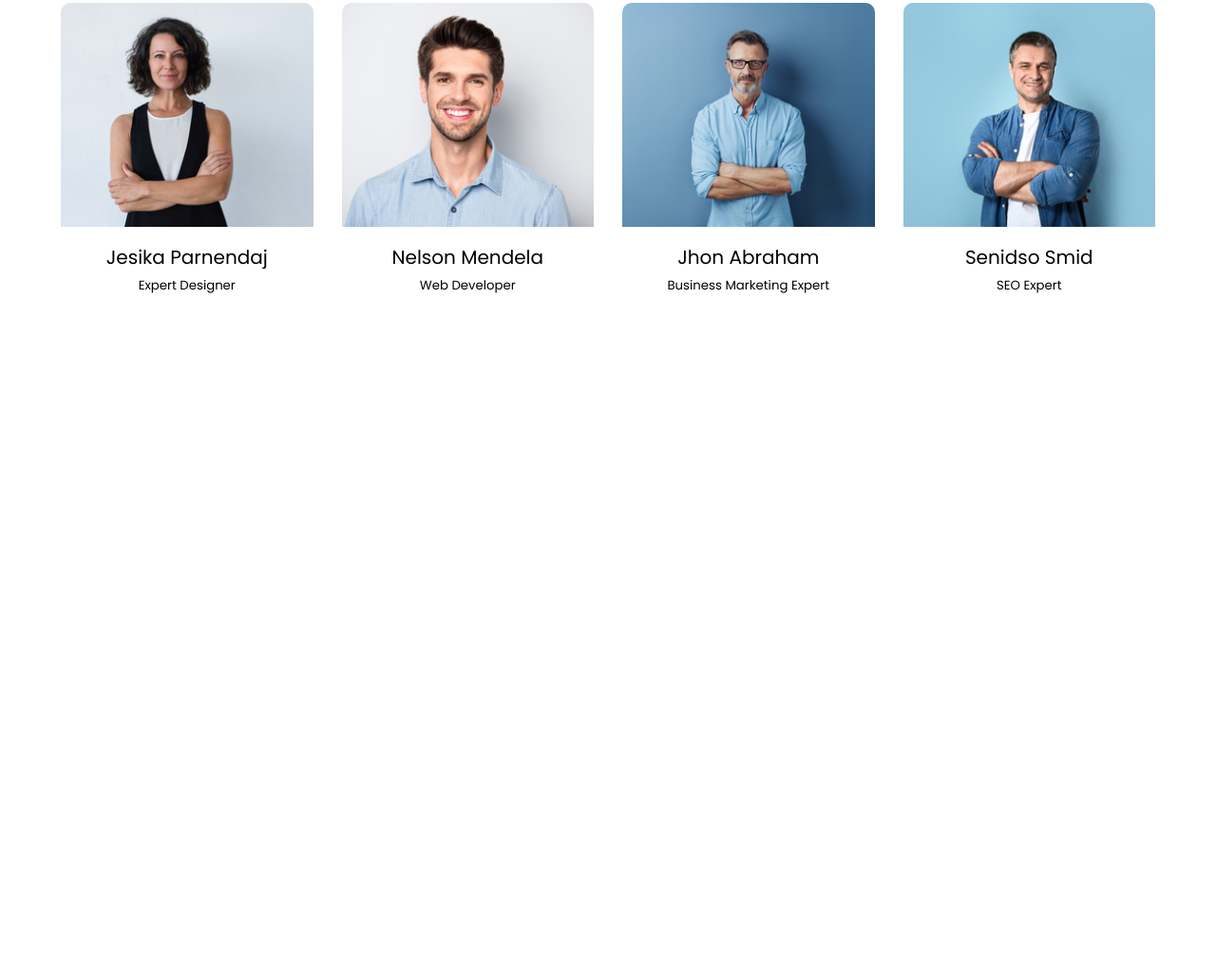
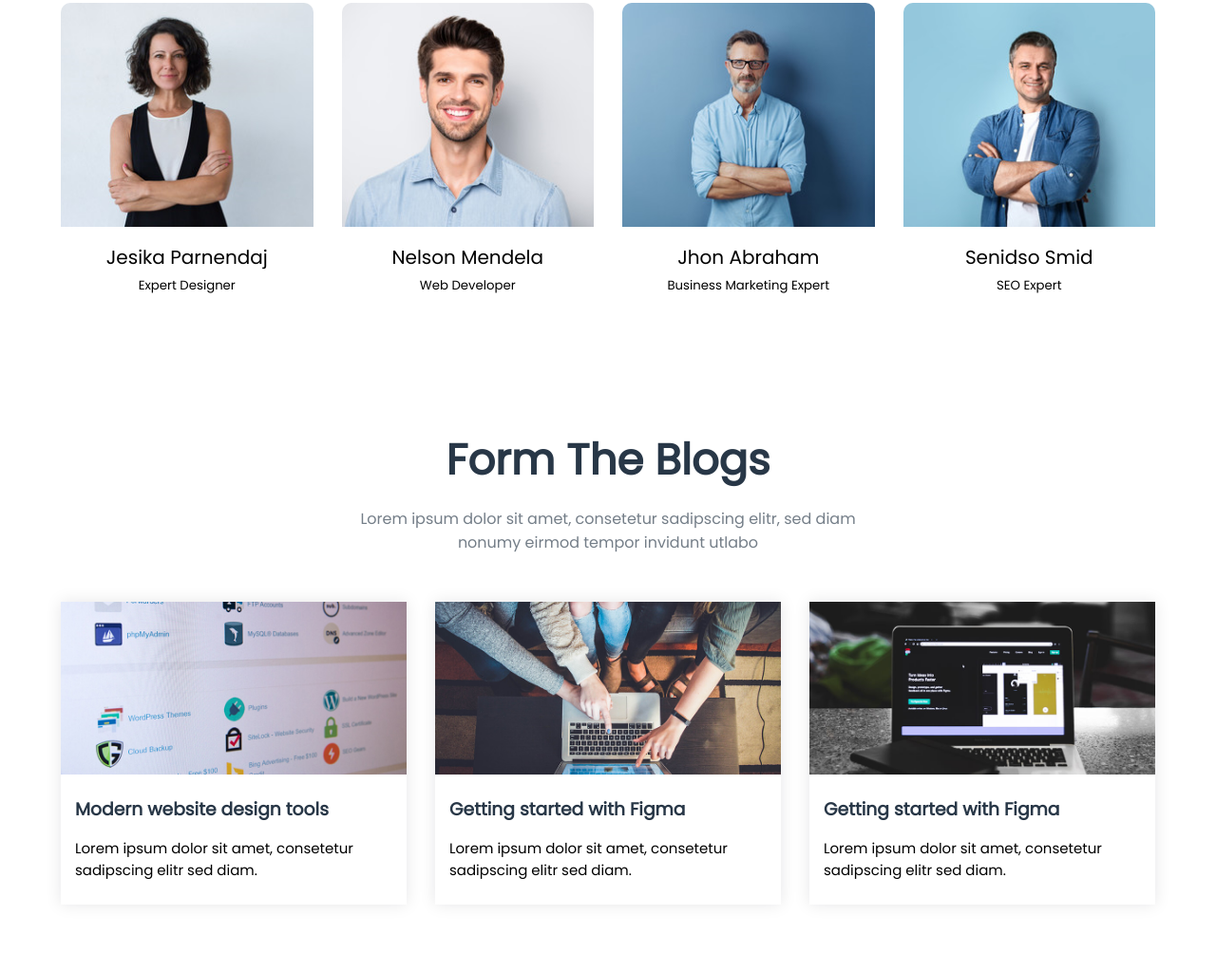
Before and after one commit to ashik-ashik/online-education, a website: page index.html in a window 1280 px wide. Shown: the part 5283-6306 px from the top of the page at 95% size. Before the commit the page ends 5664 px from the top, so only its background shows below. Drawn offline with nearby package versions, Linux system fonts and the light colour scheme.

Commit message:
[ADD] Blogs section added

```diff
--- a/css/includes/_homepage.scss
+++ b/css/includes/_homepage.scss
@@ -584,3 +584,57 @@ header.header{
 /*===============================================
   ! instructors seciton design
 ===============================================*/
+
+
+
+/*===============================================
+  Blogs seciton design
+===============================================*/
+#blogs{
+  padding: 70px 0;
+
+  .blogs-wrapper{
+    display: grid;
+    grid-template-columns: repeat(3, 1fr);
+    grid-gap: 30px;
+
+    .single-blog{
+      box-shadow: #11111a1a 0px 0px 16px;
+      transition: all 400ms;
+    }
+    .blog-img{
+      overflow: hidden;
+    }
+    .blog-img img{
+      transition: transform 600ms;
+    }
+    .single-blog:hover{
+      box-shadow: #11111a0d 0px 4px 16px, #11111a0d 0px 8px 32px;
+      transform: translateY(-15px);
+      .blog-img img{
+        transform: scale(1.4);
+      }
+    }
+    .blog-content{
+      padding: 15px 15px 25px;
+      background: #fff;
+
+      h3{
+        margin-bottom: 15px;
+        font-weight: 600;
+        transition: all 400ms;
+        color: $color-dark;
+      }
+      h3:hover{
+        color: $color-primary;
+      }
+      p{
+        font-size: 15px;
+      }
+    }
+  }
+
+}
+/*===============================================
+  ! Blogs seciton design
+===============================================*/
--- a/index.html
+++ b/index.html
@@ -476,6 +476,43 @@
     <!--! Instractores section -->
 
 
+    <!-- blogs section -->
+    <section class="blogs" id="blogs">
+      <div class="container">
+        <div class="section-title">
+          <h2>Form The Blogs</h2>
+          <p>Lorem ipsum dolor sit amet, consetetur sadipscing elitr, sed diam nonumy eirmod tempor invidunt utlabo</p>
+        </div>
+
+        <div class="blogs-wrapper">
+          <div class="single-blog">
+            <div class="blog-img"><img src="./images/blogs/blog-1.jpg" alt=""></div>
+            <div class="blog-content">
+              <a href="#"><h3>Modern website design tools</h3></a>
+              <p>Lorem ipsum dolor sit amet, consetetur sadipscing elitr sed diam.</p>
+            </div>
+          </div>
+          <div class="single-blog">
+            <div class="blog-img"><img src="./images/blogs/blog-2.jpg" alt=""></div>
+            <div class="blog-content">
+              <a href="#"><h3>Getting started with Figma</h3></a>
+              <p>Lorem ipsum dolor sit amet, consetetur sadipscing elitr sed diam.</p>
+            </div>
+          </div>
+          <div class="single-blog">
+            <div class="blog-img"><img src="./images/blogs/blog-3.jpg" alt=""></div>
+            <div class="blog-content">
+              <a href="#"><h3>Getting started with Figma</h3></a>
+              <p>Lorem ipsum dolor sit amet, consetetur sadipscing elitr sed diam.</p>
+            </div>
+          </div>
+        </div>
+
+      </div>
+    </section>
+    <!-- ! blogs section -->
+
+
 
   </main>
   <!-- ! main aera -->
```
Also changed, not shown: index.css, 1 other file.
